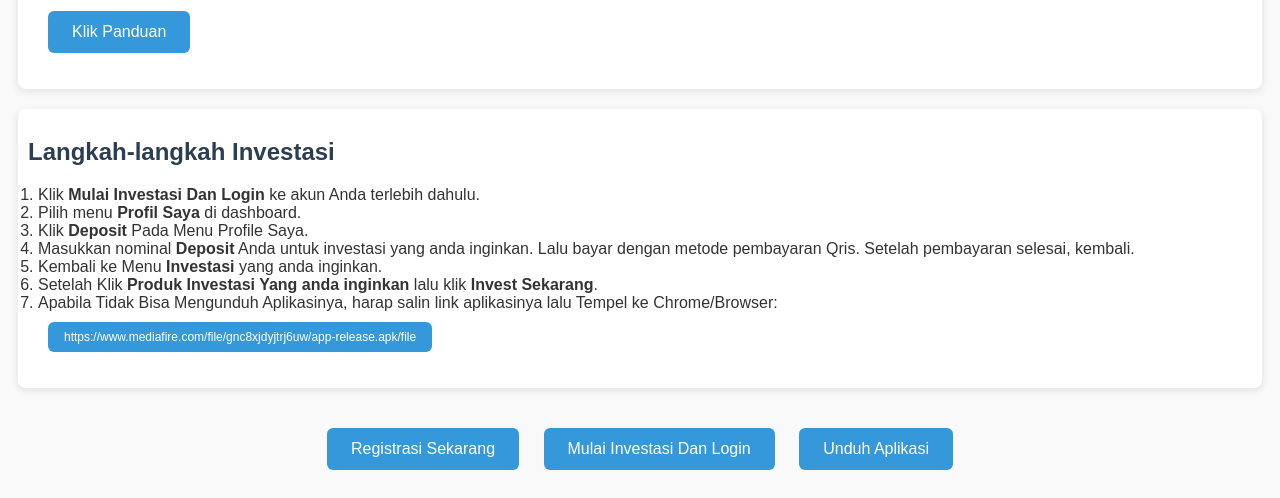
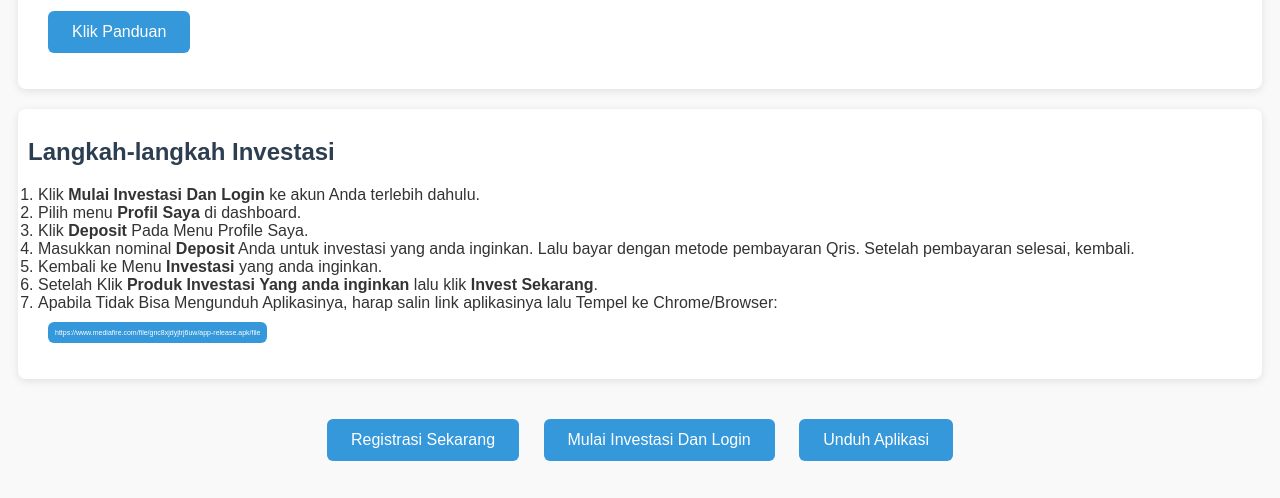
Before and after one commit to GrowthFundid/GrowthFundid, a plain HTML site: page index.html in a window 1280 px wide. Shown: the part 381-879 px from the top of the page. Drawn offline with Linux system fonts and the light colour scheme.

Commit message:
Update index.html

```diff
--- a/index.html
+++ b/index.html
@@ -44,8 +44,8 @@
       background-color: #2980b9;
     }
     .tombol-kecil {
-      font-size: 12px;
-      padding: 8px 16px;
+      font-size: 7px;
+      padding: 7px 7px;
     }
   </style>
 </head>
```
